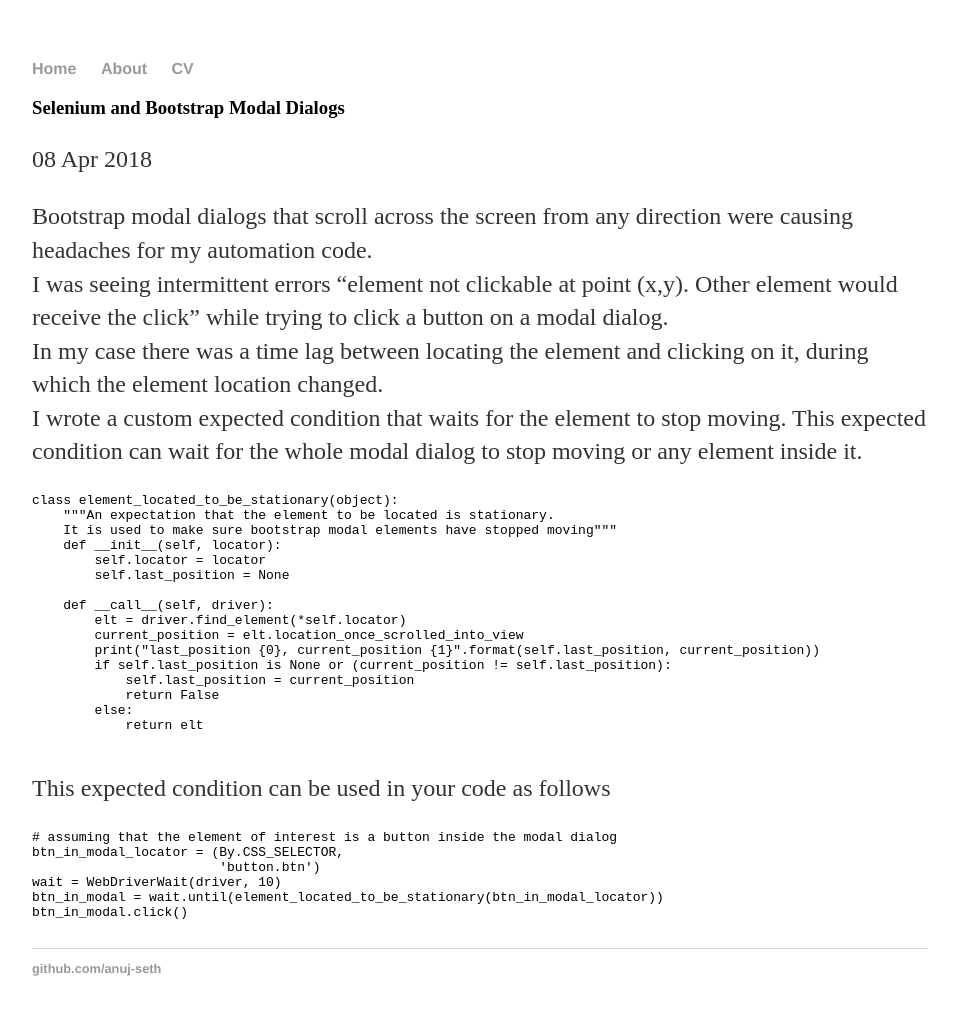
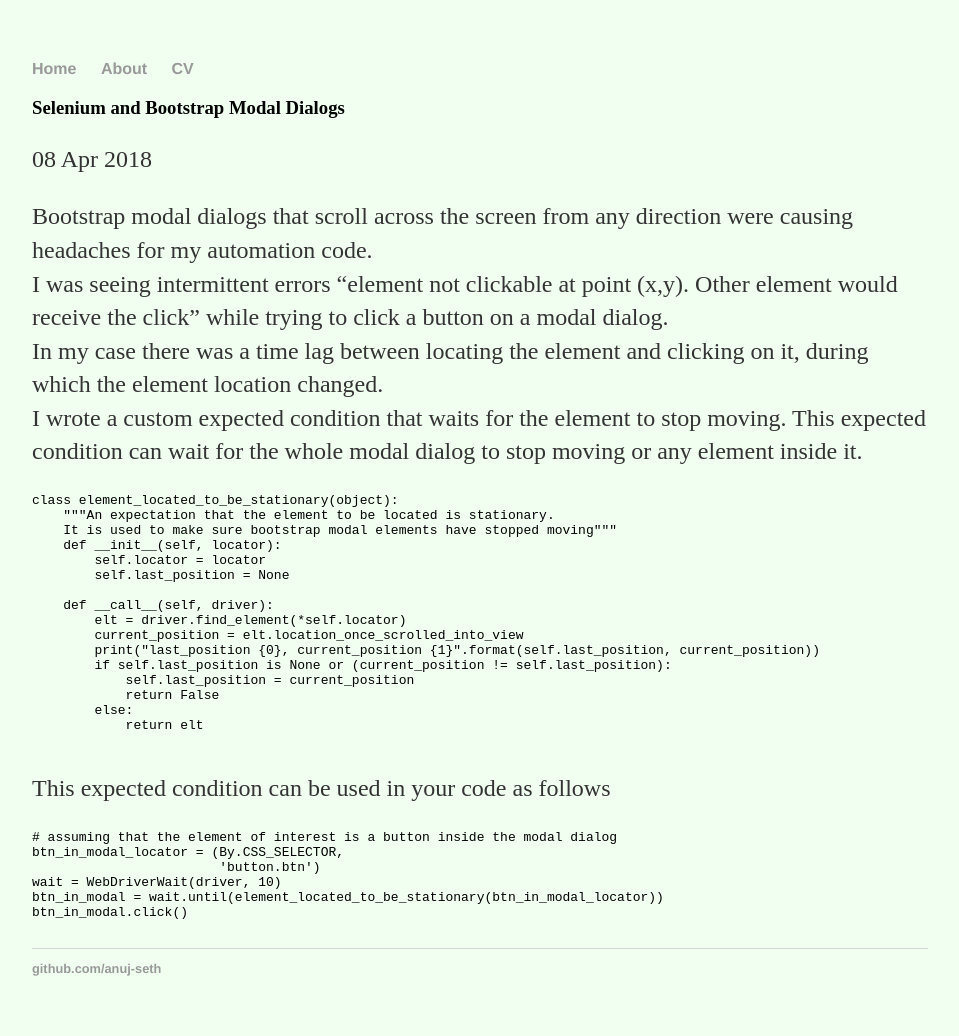
Before and after one commit to anuj-seth/anuj-seth.github.io, a Jekyll site: the page built from _posts/2018-04-08-selenium-modal-dialogs.md, in a window 1280 px wide. Shown: the whole page, without its empty margins (160-1119 px from the left). Built offline with Jekyll 4.4.1, drawn with Linux system fonts in a browser that asks for light colours.

Commit message:
playing around with styling

```diff
--- a/_layouts/default.html
+++ b/_layouts/default.html
@@ -4,6 +4,11 @@
 			<title>{{ page.title }}</title>
 			<!-- link to main stylesheet -->
 			<link rel="stylesheet" type="text/css" href="/css/main.css">
+      {% if page.style %}
+      <style type="text/css">
+       {{ page.style }}
+      </style>
+      {% endif %}
 		</head>
 		<body>
 			<nav>
--- a/_posts/2018-04-08-selenium-modal-dialogs.md
+++ b/_posts/2018-04-08-selenium-modal-dialogs.md
@@ -2,7 +2,10 @@
 layout: post
 title: "Selenium and Bootstrap Modal Dialogs"
 date: 2018-04-08
-theme: minima
+style: |
+  body {
+  background: HoneyDew;
+  }
 ---
 Bootstrap modal dialogs that scroll across the screen from any direction were causing headaches for my automation code.
 I was seeing intermittent errors  "element not clickable at point (x,y). Other element would receive the click" while trying to click a button on a modal dialog.
```
